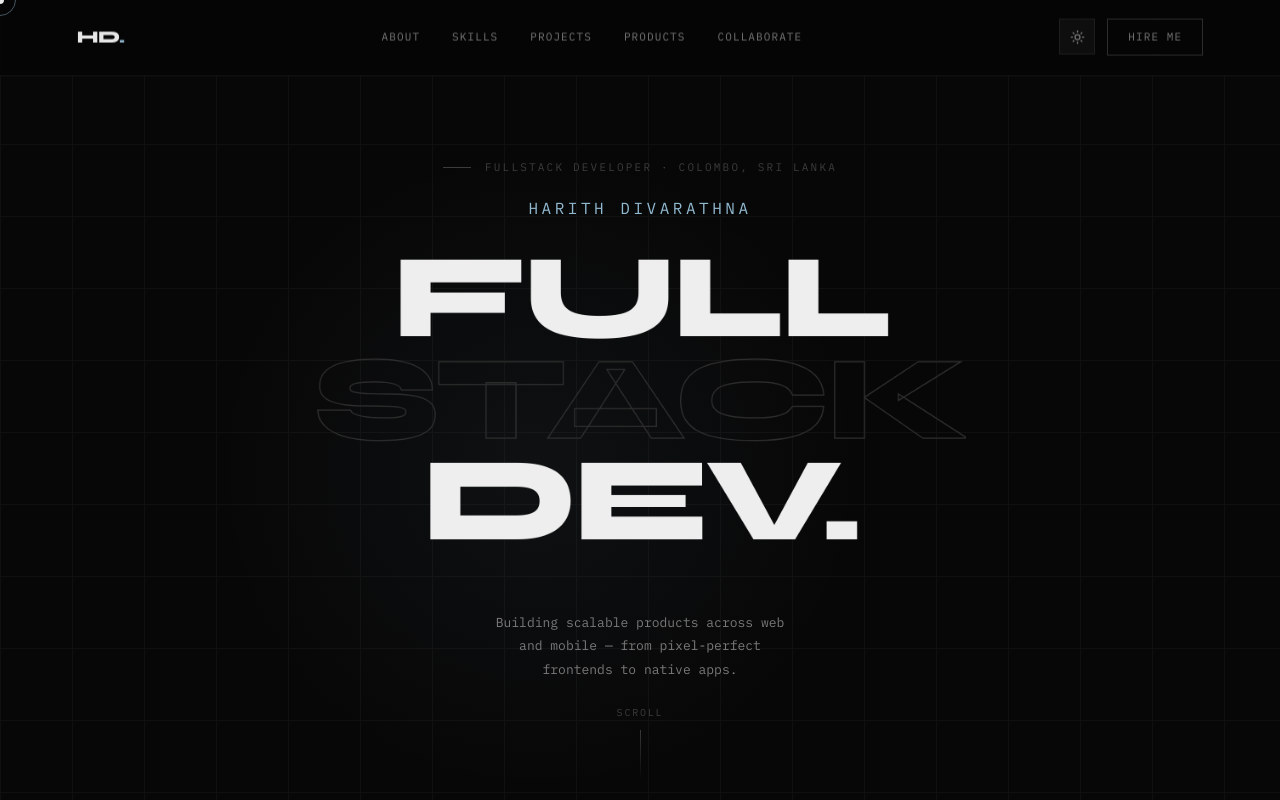
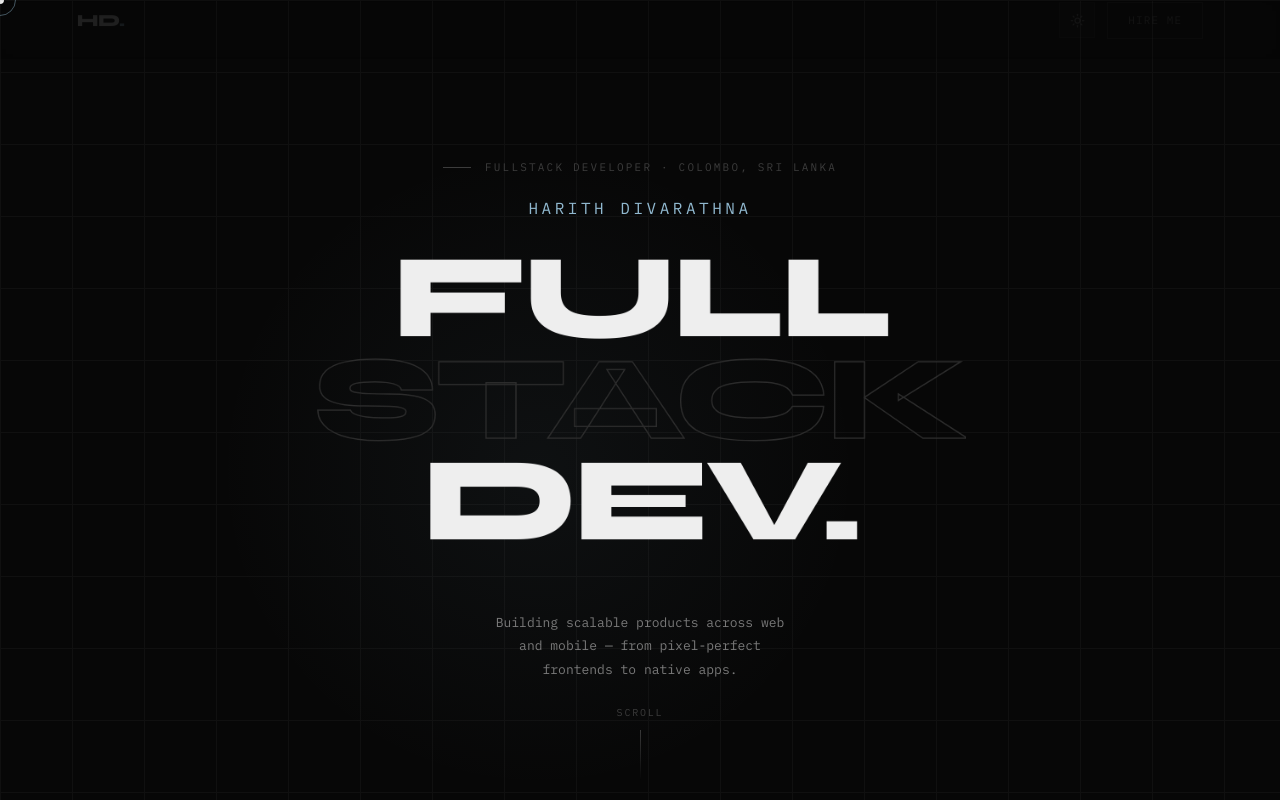
Before and after one commit to harithsenura/P, a Next.js app: page / in a window 1280 px wide. Shown: the top 800 px of the page. Built offline with nearby package versions, Linux system fonts and the light colour scheme.

Commit message:
refactor: remove global navbar and integrate essential controls into hero section

```diff
--- a/src/app/globals.css
+++ b/src/app/globals.css
@@ -133,7 +133,28 @@ nav {
   pointer-events: none;
 }
 
-nav > * {
+/* ══ HERO NAV (Integrated) ═════ */
+.hero-nav {
+  width: 100%;
+  padding: 20px 6vw;
+  display: flex;
+  align-items: center;
+  justify-content: space-between;
+  position: absolute;
+  top: 0;
+  left: 0;
+  z-index: 50;
+  border-bottom: 1px solid transparent;
+  transition: var(--tr);
+}
+
+.hero-nav:hover {
+  border-bottom-color: var(--border);
+  background: color-mix(in srgb, var(--bg) 40%, transparent);
+  backdrop-filter: blur(10px);
+}
+
+nav > *, .hero-nav > * {
   pointer-events: auto;
 }
 
--- a/src/app/page.tsx
+++ b/src/app/page.tsx
@@ -1,7 +1,6 @@
 'use client';
 import { useState } from 'react';
 import CustomCursor from '@/components/CustomCursor';
-import Navbar from '@/components/Navbar';
 import Hero from '@/components/Hero';
 import Ticker from '@/components/Ticker';
 import About from '@/components/About';
@@ -20,7 +19,6 @@ export default function Home() {
   return (
     <>
       <CustomCursor />
-      <Navbar />
       <Hero />
       <Ticker />
       <About />
--- a/src/components/Hero.tsx
+++ b/src/components/Hero.tsx
@@ -1,18 +1,22 @@
 'use client';
-import { useRef } from 'react';
+import { useState, useRef } from 'react';
 import gsap from 'gsap';
 import { ScrollTrigger } from 'gsap/ScrollTrigger';
 import { useGSAP } from '@gsap/react';
+import { Moon, Sun } from 'lucide-react';
 
 gsap.registerPlugin(ScrollTrigger);
 
 export default function Hero() {
+  const [isDark, setIsDark] = useState(true);
   const heroRef = useRef<HTMLElement>(null);
+  const btnRef = useRef<HTMLButtonElement>(null);
 
   useGSAP(() => {
     const tl = gsap.timeline({ defaults: { ease: 'power3.out' } });
 
-    tl.from('.hero-badge', { y: -20, opacity: 0, duration: 0.6 }, '+=0.4')
+    tl.from('.hero-nav', { y: -20, opacity: 0, duration: 0.8 }, '+=0.2')
+      .from('.hero-badge', { y: -20, opacity: 0, duration: 0.6 }, '-=0.4')
       .from('.hero-eyebrow', { y: 24, opacity: 0, duration: 0.6 }, '-=0.35')
       .from('.hero-name-small', { y: 16, opacity: 0, duration: 0.5 }, '-=0.3')
       .from('.hero-line .inner', { y: '115%', stagger: 0.13, duration: 1.1, ease: 'power4.out' }, '-=0.25')
@@ -26,11 +30,36 @@ export default function Hero() {
     });
   }, { scope: heroRef });
 
+  const toggleTheme = () => {
+    const nextDark = !isDark;
+    setIsDark(nextDark);
+    document.documentElement.setAttribute('data-theme', nextDark ? 'dark' : 'light');
+    if (btnRef.current) {
+      gsap.fromTo(btnRef.current, { scale: 0.6 }, { scale: 1, duration: 0.35, ease: 'back.out(2.5)' });
+    }
+  };
+
   return (
     <section id="hero" ref={heroRef} style={{ display: 'flex', flexDirection: 'column', alignItems: 'center', textAlign: 'center', width: '100%' }}>
+      <div className="hero-nav">
+        <a href="#" className="nav-logo">HD<span>.</span></a>
+        <div className="nav-right" style={{ display: 'flex', alignItems: 'center', gap: '12px' }}>
+          <button
+            ref={btnRef}
+            className="theme-btn"
+            onClick={toggleTheme}
+            title="Toggle theme"
+          >
+            {isDark ? <Sun size={15} /> : <Moon size={15} />}
+          </button>
+          <a href="#contact" className="nav-cta">Hire Me</a>
+        </div>
+      </div>
+
       <div className="hero-grid"></div>
       <div className="hero-glow"></div>
       <div className="hero-badge">Available for work</div>
+
       <div className="hero-content" style={{ display: 'flex', flexDirection: 'column', alignItems: 'center', width: '100%' }}>
         <div className="hero-eyebrow">Fullstack Developer · Colombo, Sri Lanka</div>
         <div style={{ display: 'flex', flexDirection: 'column', alignItems: 'center' }}>
--- a/src/components/Navbar.tsx
+++ /dev/null
@@ -1,49 +0,0 @@
-'use client';
-import { useState, useRef } from 'react';
-import gsap from 'gsap';
-import { useGSAP } from '@gsap/react';
-import { Moon, Sun } from 'lucide-react';
-
-export default function Navbar() {
-  const [isDark, setIsDark] = useState(true);
-  const btnRef = useRef<HTMLButtonElement>(null);
-  const navRef = useRef<HTMLElement>(null);
-
-  useGSAP(() => {
-    gsap.from(navRef.current, { y: -48, opacity: 0, duration: 0.8, ease: 'power3.out' });
-  }, []);
-
-  const toggleTheme = () => {
-    const nextDark = !isDark;
-    setIsDark(nextDark);
-    document.documentElement.setAttribute('data-theme', nextDark ? 'dark' : 'light');
-    if (btnRef.current) {
-      gsap.fromTo(btnRef.current, { scale: 0.6 }, { scale: 1, duration: 0.35, ease: 'back.out(2.5)' });
-    }
-  };
-
-  return (
-    <nav id="nav" ref={navRef}>
-      <a href="#" className="nav-logo">HD<span>.</span></a>
-      <div className="nav-links">
-        <a href="#about">About</a>
-        <a href="#skills">Skills</a>
-        <a href="#projects">Projects</a>
-        <a href="#products">Products</a>
-        <a href="#work-with-me">Collaborate</a>
-      </div>
-      <div className="nav-right">
-        <button
-          ref={btnRef}
-          className="theme-btn"
-          onClick={toggleTheme}
-          onTouchStart={() => {}}
-          title="Toggle theme"
-        >
-          {isDark ? <Sun size={15} /> : <Moon size={15} />}
-        </button>
-        <a href="#contact" className="nav-cta">Hire Me</a>
-      </div>
-    </nav>
-  );
-}
```
